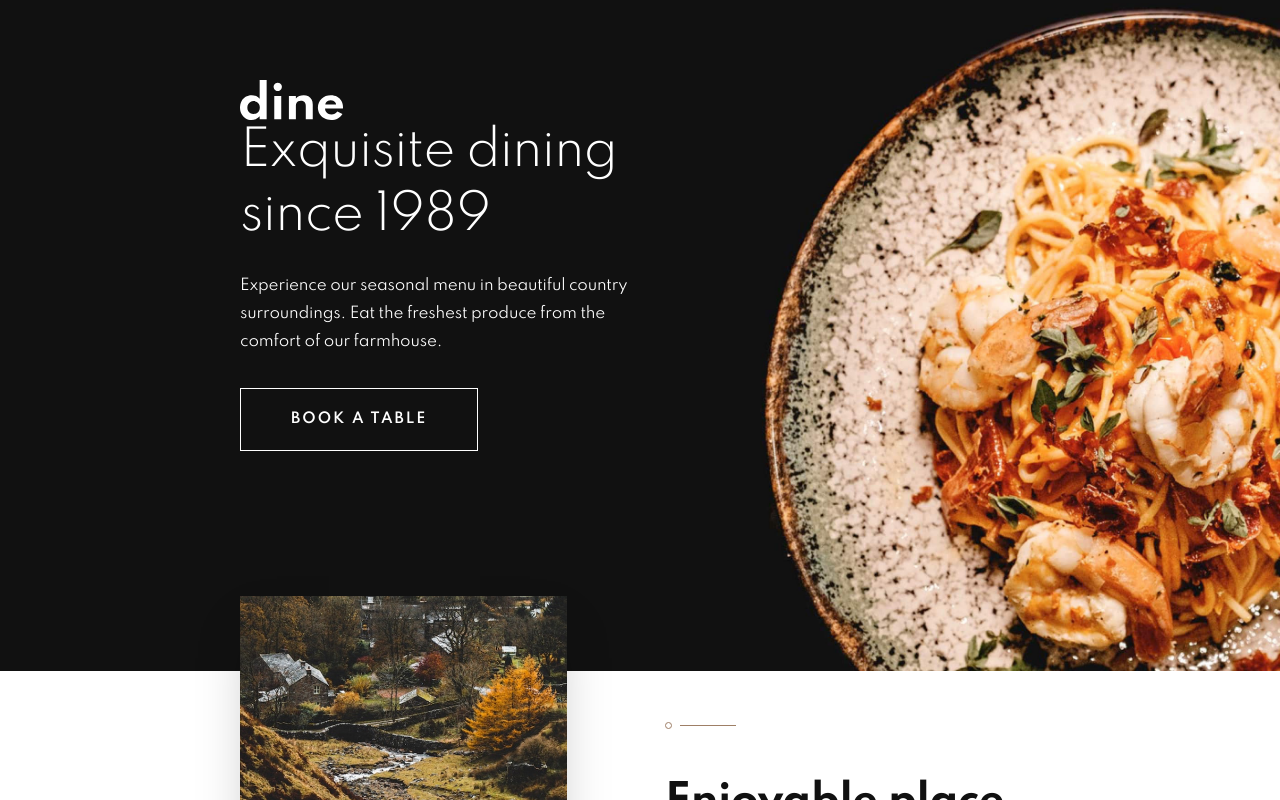
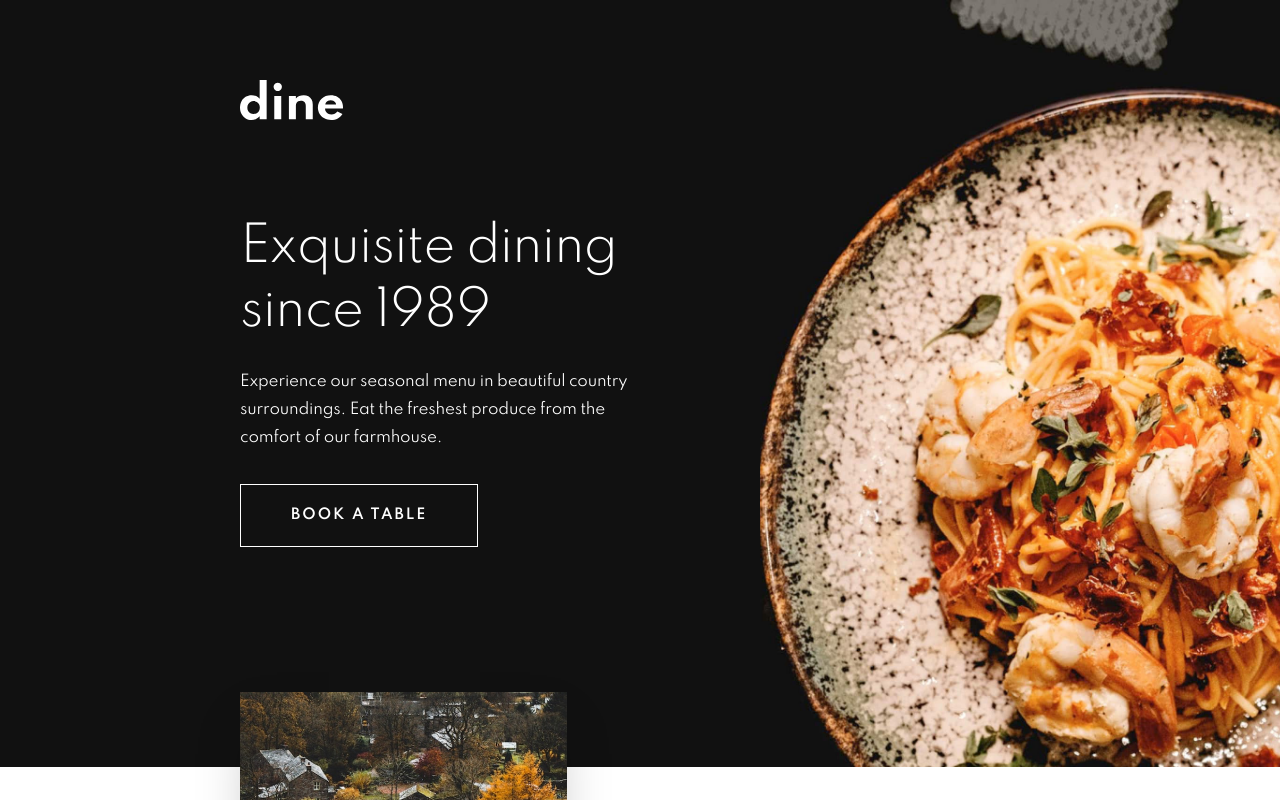
Before and after one commit to 0xShynn/frontendmentor-dine-restaurant-website, a Next.js app: page / in a window 1280 px wide. Shown: the top 800 px of the page. Built offline with nearby package versions, Linux system fonts and the light colour scheme.

Commit message:
fixed: logo margin on hero comp

```diff
--- a/components/Hero.js
+++ b/components/Hero.js
@@ -66,7 +66,9 @@ const Hero = () => {
           textAlign={{ base: 'center', lg: 'left' }}
           zIndex="docked"
         >
-          <Logo />
+          <Box mb={{ base: 6, lg: 24, xl: '150px' }}>
+            <Logo />
+          </Box>
 
           <Heading
             as="h1"
```
